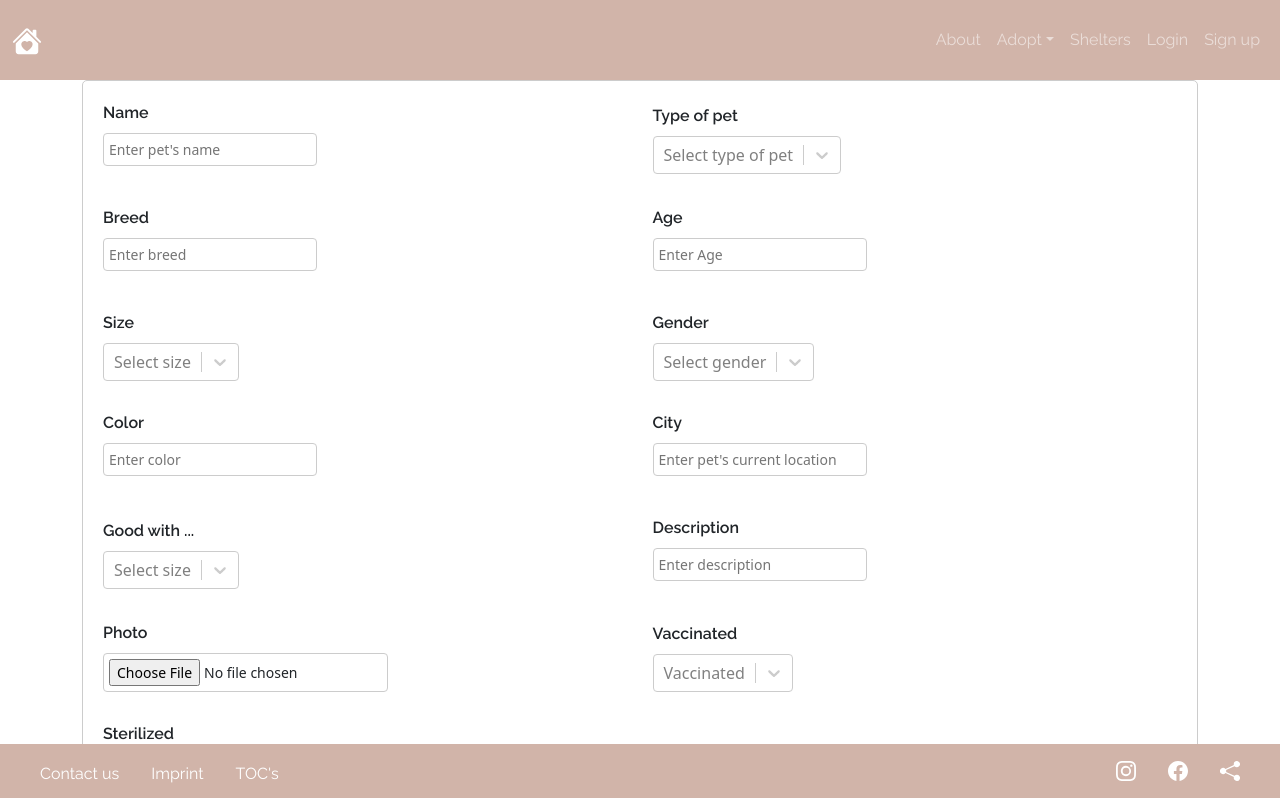
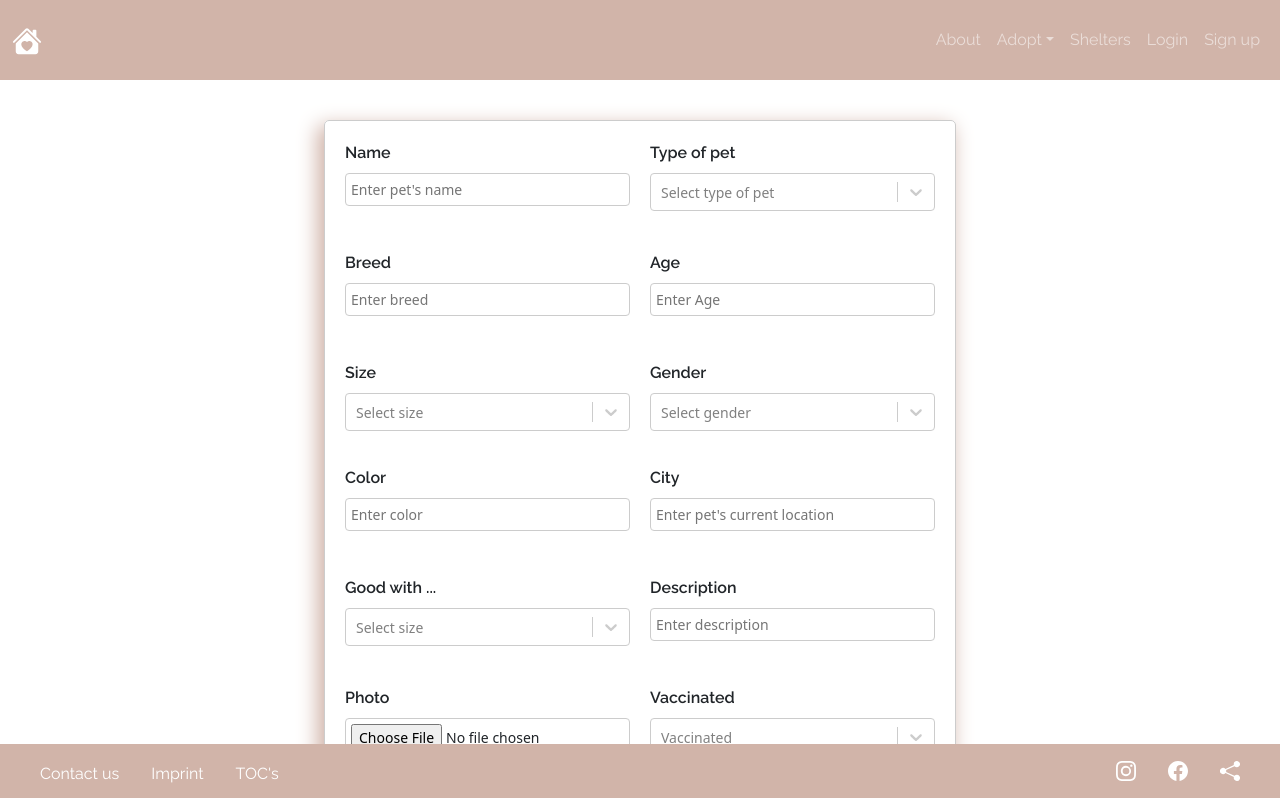
Before and after one commit to LiaGrozav/rescue-me-demo, a React (Create React App) app in the folder client/: page /giveforadoption in a window 1280 px wide. Shown: the top 798 px of the page. Built offline with nearby package versions, Linux system fonts and the light colour scheme; no server answers; a web font is replaced by a local one.

Commit message:
changes to the form

```diff
--- a/client/src/Pages/GiveForAdoptionForm.jsx
+++ b/client/src/Pages/GiveForAdoptionForm.jsx
@@ -1,4 +1,4 @@
-import React, { useState, useContext, useEffect } from "react";
+import React, { useState, useContext } from "react";
 import { useNavigate } from "react-router-dom";
 import PetContext from "../context/petsContextProvider";
 import "../styles/GiveForAdoptionForm.scss";
@@ -245,12 +245,12 @@ const GiveForAdoptionForm = () => {
           />
         </Form.Group>
 
-        <div>
+        <div className="submit-button-form">
           <Button
+            className="btn_adoption"
             disabled={loading}
             variant="light"
             type="submit"
-            className="submit-button-form"
           >
             Submit
           </Button>
--- a/client/src/Pages/UserProfile.jsx
+++ b/client/src/Pages/UserProfile.jsx
@@ -44,7 +44,7 @@ const UserProfile = () => {
                 {/* <BiEdit /> */}
               </Button>
             </div>
-            <h4>{user.user.city}</h4>
+            <h4 className="city-name capitalize">{user.user.city}</h4>
             <div className="checkboxes-userprofile">
               {user.user.shelter ? <p>Shelter</p> : <p></p>}
             </div>
--- a/client/src/styles/GiveForAdoptionForm.scss
+++ b/client/src/styles/GiveForAdoptionForm.scss
@@ -7,15 +7,22 @@
   align-items: center;
   height: 100%;
   margin-block: 10vh;
+  width: 800px;
   .give-for-adoption-form {
     display: grid;
-    grid-template-columns: 1fr 1fr;
-    grid-column-gap: 25px;
-    grid-row-gap: 15px;
-    justify-items: left;
-    align-items: center;
-    width: 100%;
+    // grid-template-columns: 1fr 1fr;
+    // grid-column-gap: 25px;
+    // grid-row-gap: 15px;
+    // justify-items: left;
+    // align-items: center;
+    // width: 100%;
+    grid-template-columns: repeat(2, 1fr);
+    grid-gap: 20px;
+    max-width: 800px;
+    margin: 0 auto;
+    margin-top: 5vh;
     border: 1px solid #ccc;
+    box-shadow: -5px 7px 20px 2px variables.$mypink;
     border-radius: 5px;
     padding: 20px;
 
@@ -24,6 +31,7 @@
     input[type="checkbox"] {
       margin-right: 10px;
       margin-bottom: 10px;
+      width: 100%;
     }
     .form-group {
       display: flex;
@@ -39,25 +47,21 @@
         border-radius: 4px;
         font-size: 14px;
       }
-
       .custom-select {
+        font-size: 14px;
       }
     }
     .submit-button-form {
-      display: flex;
-      justify-content: center;
-      align-items: center;
       margin-top: 20px;
+      width: fit-content;
+      margin-left: auto;
+      margin-right: auto;
 
-      button {
-        width: 200px;
-      }
+      // .btn_adoption {
+      //   width: fit-content;
+      //   padding: 5px;
+      //   border-radius: 5px;
+      // }
     }
   }
 }
-.give-for-adoption {
-  margin: 0 10vh;
-  // margin-left: 1rem;
-  display: flex;
-  flex-direction: column;
-}
--- a/client/src/styles/UserProfile.scss
+++ b/client/src/styles/UserProfile.scss
@@ -1,5 +1,4 @@
 @use "./partials/variables";
-
 
 .user-profile {
   margin-bottom: 10vh;
@@ -23,25 +22,23 @@
       .user-details {
         display: flex;
         flex-direction: column;
-        align-items: center;
+        align-items: flex-start;
         padding: 20px;
         margin-top: 20px;
-
-        h1 {
-          // padding: 20px;
-          // margin: 20px;
-        }
-
-
-        h4 {
-          margin-top: 10px;
-        }
 
         .go-to-settings {
           display: flex;
           flex-direction: column;
+        }
+
+        .capitalize {
+          text-transform: capitalize;
+        }
+        .city-name {
+          margin-top: 15px;
+        }
+
         // justify-content: space-between;
-        }
         .checkboxes-userprofile {
           display: flex;
           flex-direction: row;
@@ -60,9 +57,8 @@
         border-radius: 5px;
         .pet-card-container {
           display: flex;
-
         }
-        h4{
+        h4 {
           margin-bottom: 30px;
         }
       }
@@ -75,19 +71,15 @@
         .pet-card-container {
           display: flex;
           flex-wrap: wrap;
-
         }
-         h4{
+        h4 {
           margin-bottom: 30px;
         }
-
       }
     }
-
-
   }
   .give-for-adoption {
-      margin: 13vh ;
+    margin: 13vh;
 
     padding: 20px 20px;
     border-radius: 5px;
@@ -96,9 +88,8 @@
     left: 50%;
     transform: translate(40%, -50%);
 
-   h4{
+    h4 {
       margin-bottom: 20px;
     }
   }
-
 }
```
Lines whose indentation alone changed are shown as unchanged.
